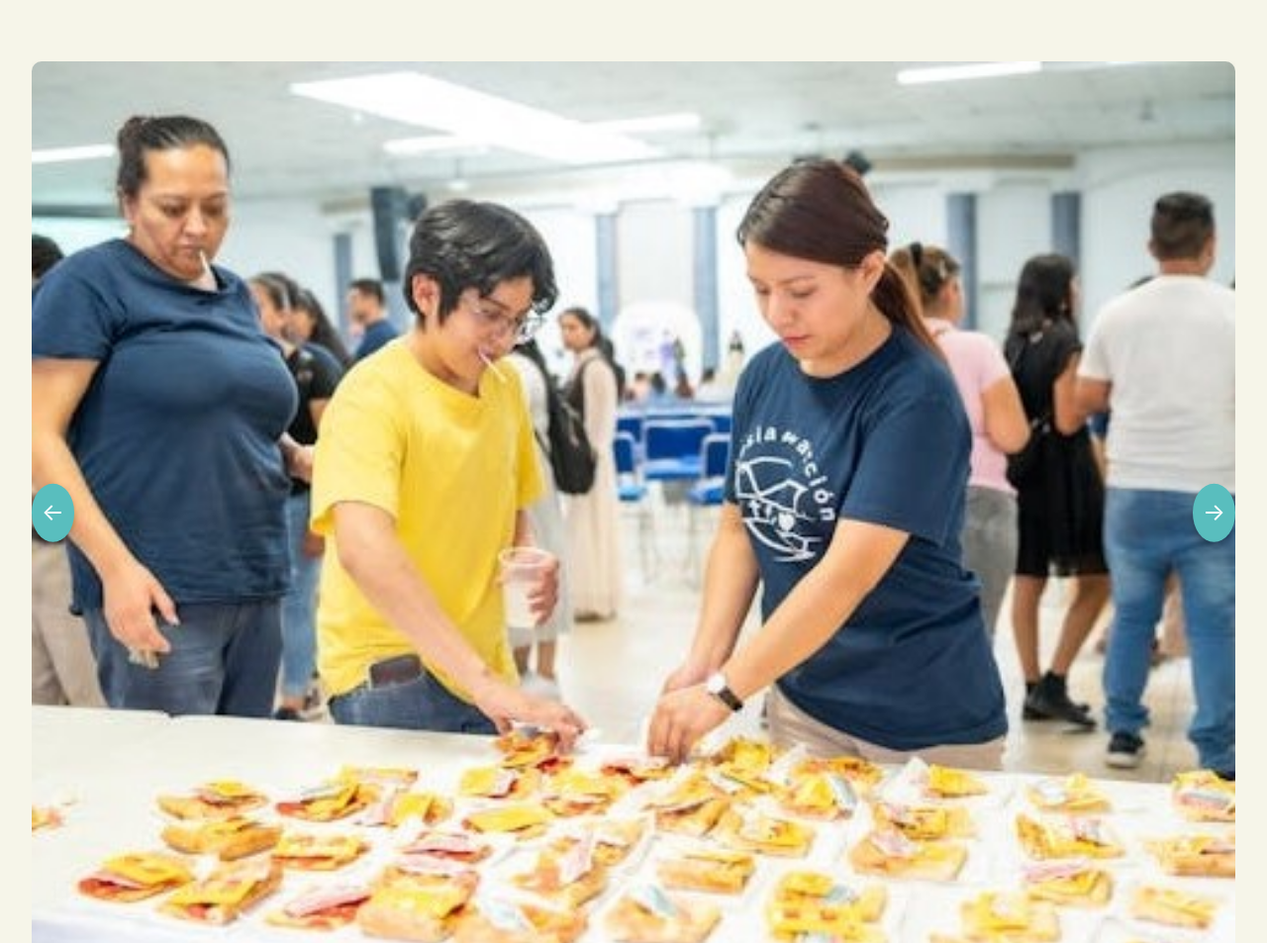
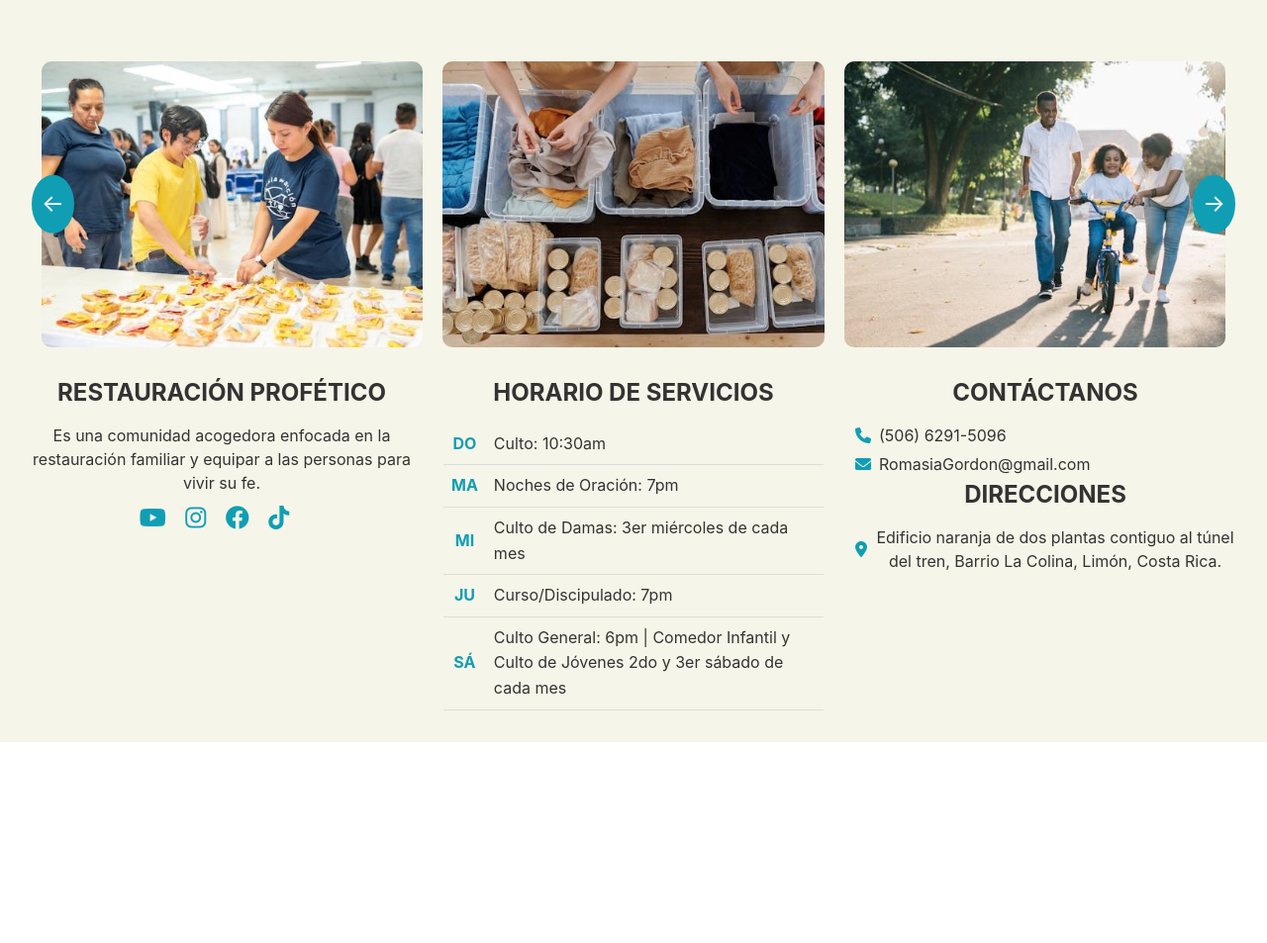
Before and after one commit to mcastaingk/church-website, a website: page quienes-somos.html in a window 1280 px wide. Shown: the part 3929-4882 px from the top of the page at 99% size. After the commit the page ends 4679 px from the top, so only its background shows below. Drawn offline with nearby package versions, Linux system fonts and the light colour scheme.

Commit message:
Resolve carousel functionality on the footer section

```diff
--- a/quienes-somos.html
+++ b/quienes-somos.html
@@ -234,19 +234,19 @@
         <section class="carousel-section">
             <div class="carousel-container">
                 <div class="carousel">
-                    <div class="carousel-item">
+                    <div class="custom-carousel-item">
                         <img src="assets/photo1.jpg" alt="Community Service">
                     </div>
-                    <div class="carousel-item">
+                    <div class="custom-carousel-item">
                         <img src="assets/photo2.jpg" alt="Food Distribution">
                     </div>
-                    <div class="carousel-item">
+                    <div class="custom-carousel-item">
                         <img src="assets/photo3.jpg" alt="Family Activity">
                     </div>
-                    <div class="carousel-item">
+                    <div class="custom-carousel-item">
                         <img src="assets/photo4.jpg" alt="Charity Event">
                     </div>
-                    <div class="carousel-item">
+                    <div class="custom-carousel-item">
                         <img src="assets/photo5.jpg" alt="Volunteering">
                     </div>
                 </div>
@@ -256,6 +256,7 @@
                 </div>
             </div>
         </section>
+
         <div class="footer-content">
             <div class="footer-left">
                 <h3>RESTAURACIÓN PROFÉTICO</h3>
--- a/script.js
+++ b/script.js
@@ -1,33 +1,36 @@
 const carousel = document.querySelector('.carousel');
-const items = carousel.querySelectorAll('.carousel-item');
+const items = carousel.querySelectorAll('.custom-carousel-item');
 const prevButton = document.getElementById('prev');
 const nextButton = document.getElementById('next');
 
-let currentIndex = 0; // The starting position
-const itemsToShow = 3; // Number of items visible at a time
+let currentIndex = 0; // Initial slide position
+const itemsToShow = 3; // Number of images visible at once
 const totalItems = items.length;
 
+// Adjust the width of the carousel and each item dynamically
+items.forEach(item => {
+    item.style.flex = `0 0 ${100 / itemsToShow}%`; // Width of each item
+});
+
 function updateCarousel() {
-    const offset = -currentIndex * (100 / itemsToShow); // Calculate translation in percentage
-    carousel.style.transform = `translateX(${offset}%)`; // Apply translation
+    const offset = -currentIndex * (100 / itemsToShow); // Calculate offset percentage
+    carousel.style.transform = `translateX(${offset}%)`; // Apply the translation
 }
 
-// Adjust the width of each item based on the number of visible items
-items.forEach((item) => {
-    item.style.flex = `0 0 ${100 / itemsToShow}%`; // Distribute items evenly
-});
-
+// Previous button click handler
 prevButton.addEventListener('click', () => {
     currentIndex = (currentIndex > 0) ? currentIndex - 1 : totalItems - itemsToShow;
     updateCarousel();
 });
 
+// Next button click handler
 nextButton.addEventListener('click', () => {
-    currentIndex = (currentIndex < totalItems - itemsToShow) ? currentIndex + 1 : 0; // Loop back to start
+    currentIndex = (currentIndex < totalItems - itemsToShow) ? currentIndex + 1 : 0;
     updateCarousel();
 });
 
-window.addEventListener('resize', updateCarousel); // Recalculate on window resize
+// Update on window resize
+window.addEventListener('resize', updateCarousel);
 
 // Smooth Scroll to Sections
 document.querySelectorAll('a[href^="#"]').forEach(anchor => {
--- a/style.css
+++ b/style.css
@@ -335,34 +335,32 @@ p {
 
 .carousel-container {
     overflow: hidden;
-    /* Hides the overflowed items */
+    /* Hide overflowed items */
     position: relative;
     width: 100%;
+    margin: 0 auto;
 }
 
 .carousel {
     display: flex;
     transition: transform 0.5s ease-in-out;
-    width: 300%;
-    /* Allows all items to be placed side-by-side */
+    /* Smooth slide effect */
 }
 
-.carousel-item {
+.custom-carousel-item {
     flex: 0 0 calc(100% / 3);
-    /* Set each item to occupy 1/3 of the container */
-    max-width: calc(100% / 3);
-    display: flex;
-    justify-content: center;
-    align-items: center;
-    overflow: hidden;
-    border-radius: 10px;
-    box-shadow: 0 4px 8px rgba(0, 0, 0, 0.1);
+    /* Each item occupies 1/3 of the container */
+    box-sizing: border-box;
+    /* Include padding and border in width calculation */
+    padding: 0 10px;
 }
 
-.carousel-item img {
+.custom-carousel-item img {
     width: 100%;
-    height: auto;
+    height: 100%;
+    border-radius: 10px;
     object-fit: cover;
+    /* Prevent image distortion */
 }
 
 .carousel-controls {
@@ -372,22 +370,22 @@ p {
     display: flex;
     justify-content: space-between;
     transform: translateY(-50%);
+    z-index: 10;
 }
 
 .carousel-button {
-    background-color: #59bebe;
+    background-color: #109eb4;
     color: white;
     border: none;
     padding: 10px;
     border-radius: 50%;
     cursor: pointer;
     font-size: 1.5rem;
-    box-shadow: 0 4px 6px rgba(0, 0, 0, 0.2);
     transition: background-color 0.3s ease, transform 0.3s ease;
 }
 
 .carousel-button:hover {
-    background-color: #eea873;
+    background-color: #e37029;
     transform: scale(1.1);
 }
 
```
